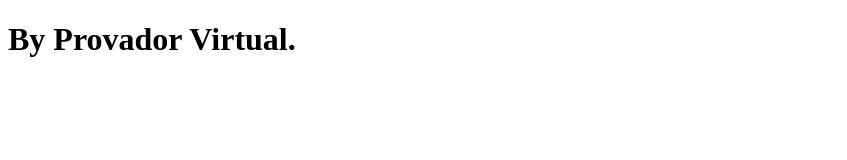
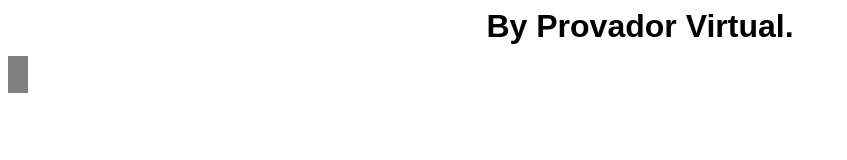
Before and after one commit to provadorvirtual/projectprovador, a plain HTML site: page index.html in a window 1280 px wide. Shown: the whole page, without its empty margins (0-847 px from the left). Drawn offline with Linux system fonts and the light colour scheme; some packages are replaced by stand-ins of ours; a script that the page names is missing.

Commit message:
Update index.html

```diff
--- a/index.html
+++ b/index.html
@@ -11,8 +11,15 @@
 <model-viewer src="FinalBaseMesh.gltf" camera-controls touch-action="pan-y"></model-viewer>
 
 <style>
+    h1{
+        text-align:center;
+        font-family:arial;
+        margin-top:5px;
+    }
+
     model-viewer{
-        display: flex;
+        background-color:gray;
+        padding:10px;
     }
 </style>
 </body>
```
